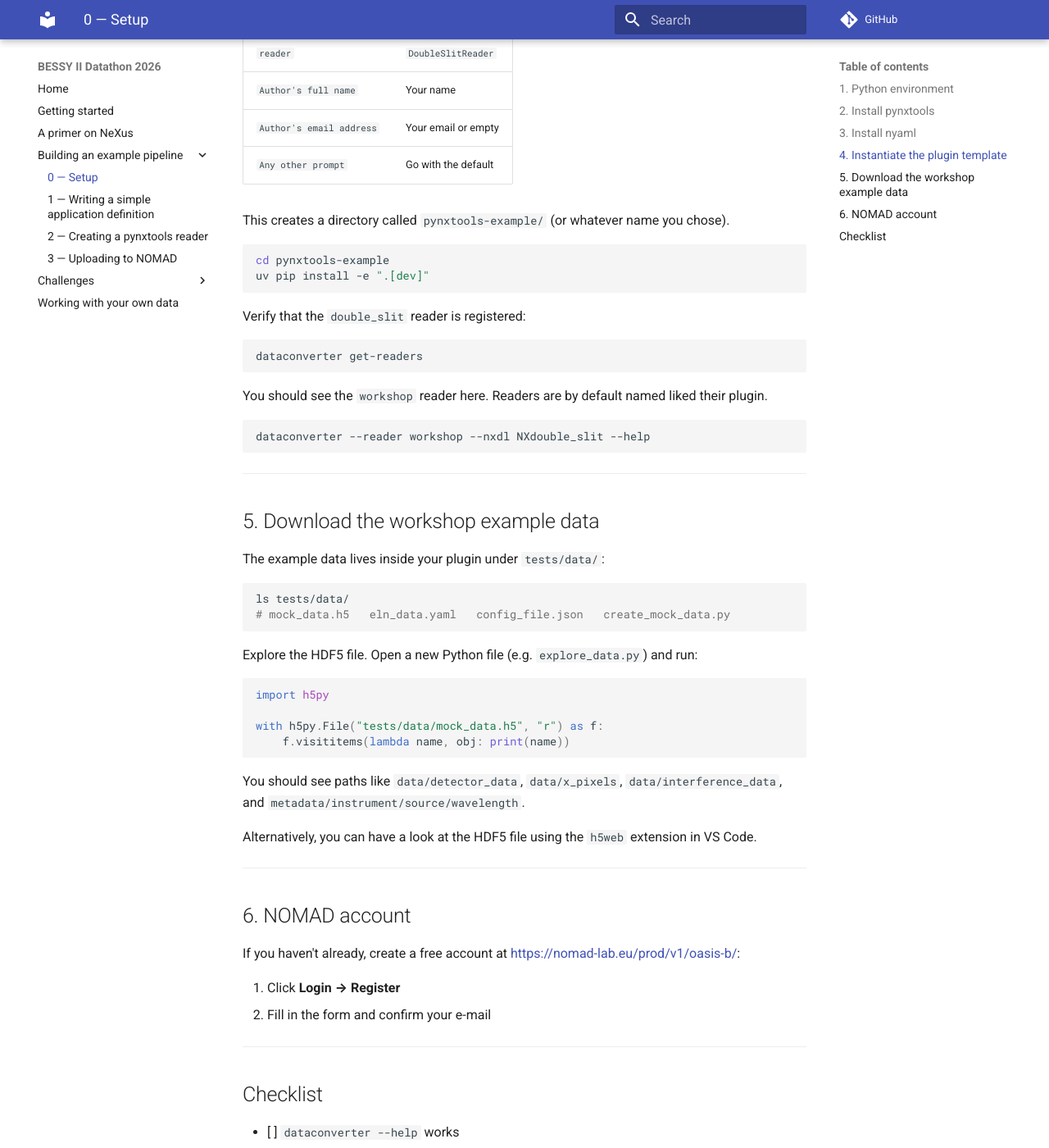
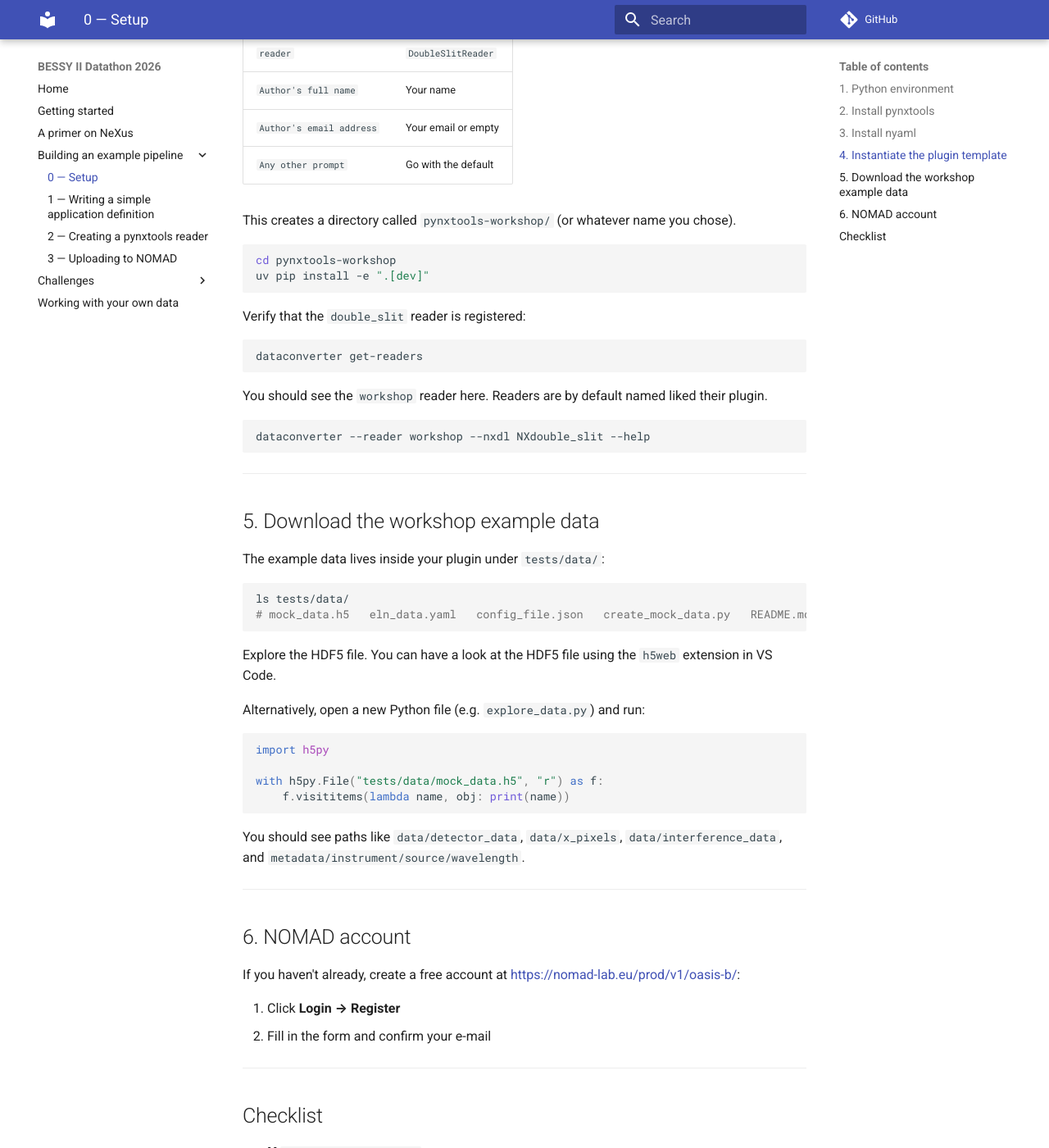
Before and after one commit to hz-b/2026_BESSYII_Datathon, an MkDocs documentation site: the page built from docs/example_pipeline/0-setup.md, in a window 1280 px wide and 1400 px high, scrolled down 1752 px. Shown: the whole window at 82% size. Built offline with MkDocs 1.6.1 and Material for MkDocs 9.7.7, drawn with Linux system fonts in a browser that asks for light colours; comment, search, counter and statistics services are not loaded.

Commit message:
small fixes for setup

````diff
--- a/docs/example_pipeline/0-setup.md
+++ b/docs/example_pipeline/0-setup.md
@@ -88,10 +88,10 @@ Answer the prompts:
 | `Author's email address` | Your email or empty |
 | `Any other prompt` | Go with the default |
 
-This creates a directory called `pynxtools-example/` (or whatever name you chose).
+This creates a directory called `pynxtools-workshop/` (or whatever name you chose).
 
 ```bash
-cd pynxtools-example
+cd pynxtools-workshop
 uv pip install -e ".[dev]"
 ```
 
@@ -115,10 +115,12 @@ The example data lives inside your plugin under `tests/data/`:
 
 ```bash
 ls tests/data/
-# mock_data.h5   eln_data.yaml   config_file.json   create_mock_data.py
+# mock_data.h5   eln_data.yaml   config_file.json   create_mock_data.py   README.md
 ```
 
-Explore the HDF5 file. Open a new Python file (e.g. `explore_data.py`) and run:
+Explore the HDF5 file. You can have a look at the HDF5 file using the `h5web` extension in VS Code.
+
+Alternatively, open a new Python file (e.g. `explore_data.py`) and run:
 
 ```python
 import h5py
````
Also changed, not shown: other parts of docs/example_pipeline/0-setup.md (+1 -3 lines).
